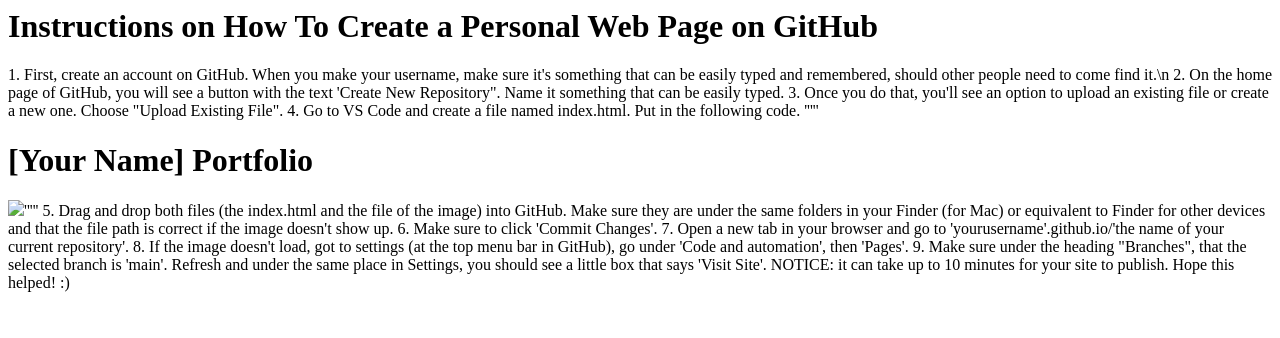
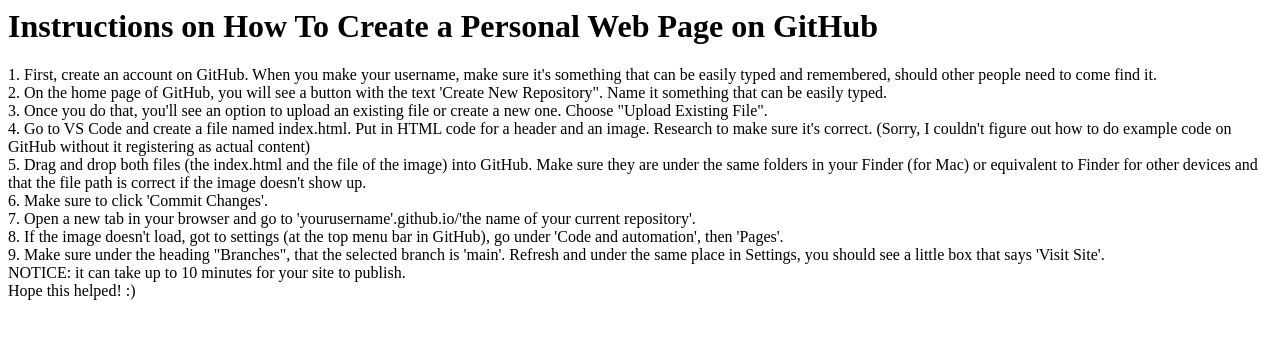
Before and after one commit to ava-tunti/instructions-module1-MIT, a plain HTML site: page index.html in a window 1280 px wide. Drawn offline with Linux system fonts and the light colour scheme.

Commit message:
Update index.html

```diff
--- a/index.html
+++ b/index.html
@@ -1,16 +1,16 @@
 <html>
   <h1>Instructions on How To Create a Personal Web Page on GitHub</h1>
   <p>
-    1. First, create an account on GitHub. When you make your username, make sure it's something that can be easily typed and remembered, should other people need to come find it.\n
-    2. On the home page of GitHub, you will see a button with the text 'Create New Repository". Name it something that can be easily typed.
-    3. Once you do that, you'll see an option to upload an existing file or create a new one. Choose "Upload Existing File".
-    4. Go to VS Code and create a file named index.html. Put in the following code. '''''<html><h1>[Your Name] Portfolio</h1><img src="[THE PATH TO YOUR FILE]" /></html>'''''
-    5. Drag and drop both files (the index.html and the file of the image) into GitHub. Make sure they are under the same folders in your Finder (for Mac) or equivalent to Finder for other devices and that the file path is correct if the image doesn't show up.
-    6. Make sure to click 'Commit Changes'.
-    7. Open a new tab in your browser and go to 'yourusername'.github.io/'the name of your current repository'.
-    8. If the image doesn't load, got to settings (at the top menu bar in GitHub), go under 'Code and automation', then 'Pages'.
-    9. Make sure under the heading "Branches", that the selected branch is 'main'. Refresh and under the same place in Settings, you should see a little box that says 'Visit Site'.
-    NOTICE: it can take up to 10 minutes for your site to publish.
-    Hope this helped! :)
+    1. First, create an account on GitHub. When you make your username, make sure it's something that can be easily typed and remembered, should other people need to come find it.<br>
+    2. On the home page of GitHub, you will see a button with the text 'Create New Repository". Name it something that can be easily typed.<br>
+    3. Once you do that, you'll see an option to upload an existing file or create a new one. Choose "Upload Existing File".<br>
+    4. Go to VS Code and create a file named index.html. Put in HTML code for a header and an image. Research to make sure it's correct. (Sorry, I couldn't figure out how to do example code on GitHub without it registering as actual content)<br>
+    5. Drag and drop both files (the index.html and the file of the image) into GitHub. Make sure they are under the same folders in your Finder (for Mac) or equivalent to Finder for other devices and that the file path is correct if the image doesn't show up.<br>
+    6. Make sure to click 'Commit Changes'.<br>
+    7. Open a new tab in your browser and go to 'yourusername'.github.io/'the name of your current repository'.<br>
+    8. If the image doesn't load, got to settings (at the top menu bar in GitHub), go under 'Code and automation', then 'Pages'.<br>
+    9. Make sure under the heading "Branches", that the selected branch is 'main'. Refresh and under the same place in Settings, you should see a little box that says 'Visit Site'. <br>
+    NOTICE: it can take up to 10 minutes for your site to publish.<br>
+    Hope this helped! :)<br>
   </p>
 </html>
```
